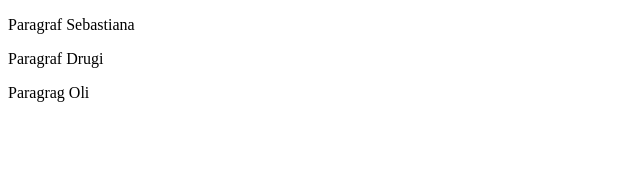
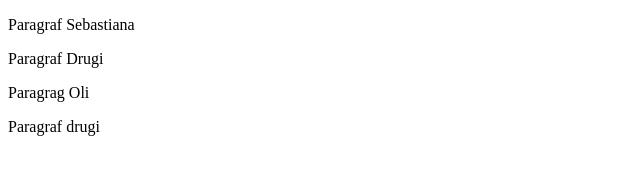
Before and after one commit to strzala92/strzala92.github.io, a plain HTML site: page index.html in a window 1280 px wide. Shown: the whole page, without its empty margins (0-640 px from the left). Drawn offline with Linux system fonts and the light colour scheme.

Commit message:
Paragraf trzeci

```diff
--- a/index.html
+++ b/index.html
@@ -8,5 +8,8 @@
     <p>Paragraf Sebastiana</p>
     <p>Paragraf Drugi</p>
     <p>Paragrag Oli</p>
+    <div>
+        <p>Paragraf drugi</p>
+    </div>
 </body>
 </html>
```
